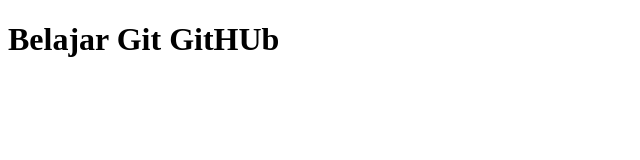
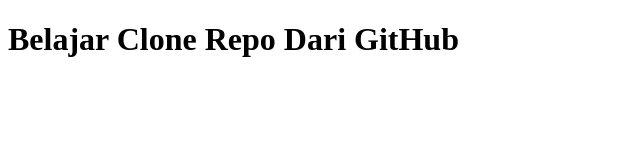
Before and after one commit to panji-boled/belajar-niomic, a plain HTML site: page index.html in a window 1280 px wide. Shown: the whole page, without its empty margins (0-640 px from the left). Drawn offline with Linux system fonts and the light colour scheme.

Commit message:
add tag H1

```diff
--- a/index.html
+++ b/index.html
@@ -6,6 +6,6 @@
     <title>Belajar Git GitHub</title>
   </head>
   <body>
-    <h1>Belajar Git GitHUb</h1>
+    <h1>Belajar Clone Repo Dari GitHub</h1>
   </body>
 </html>
```
